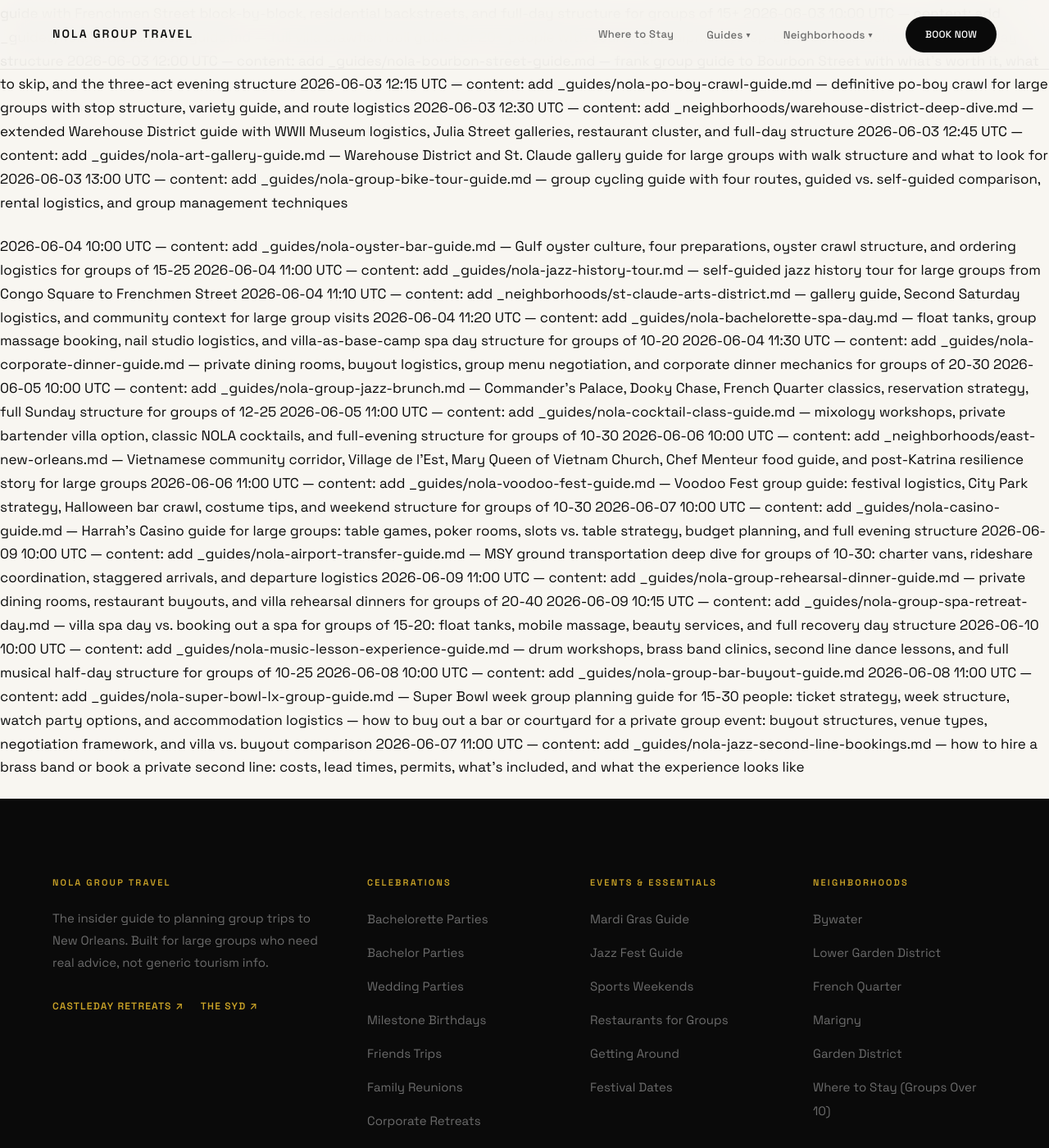
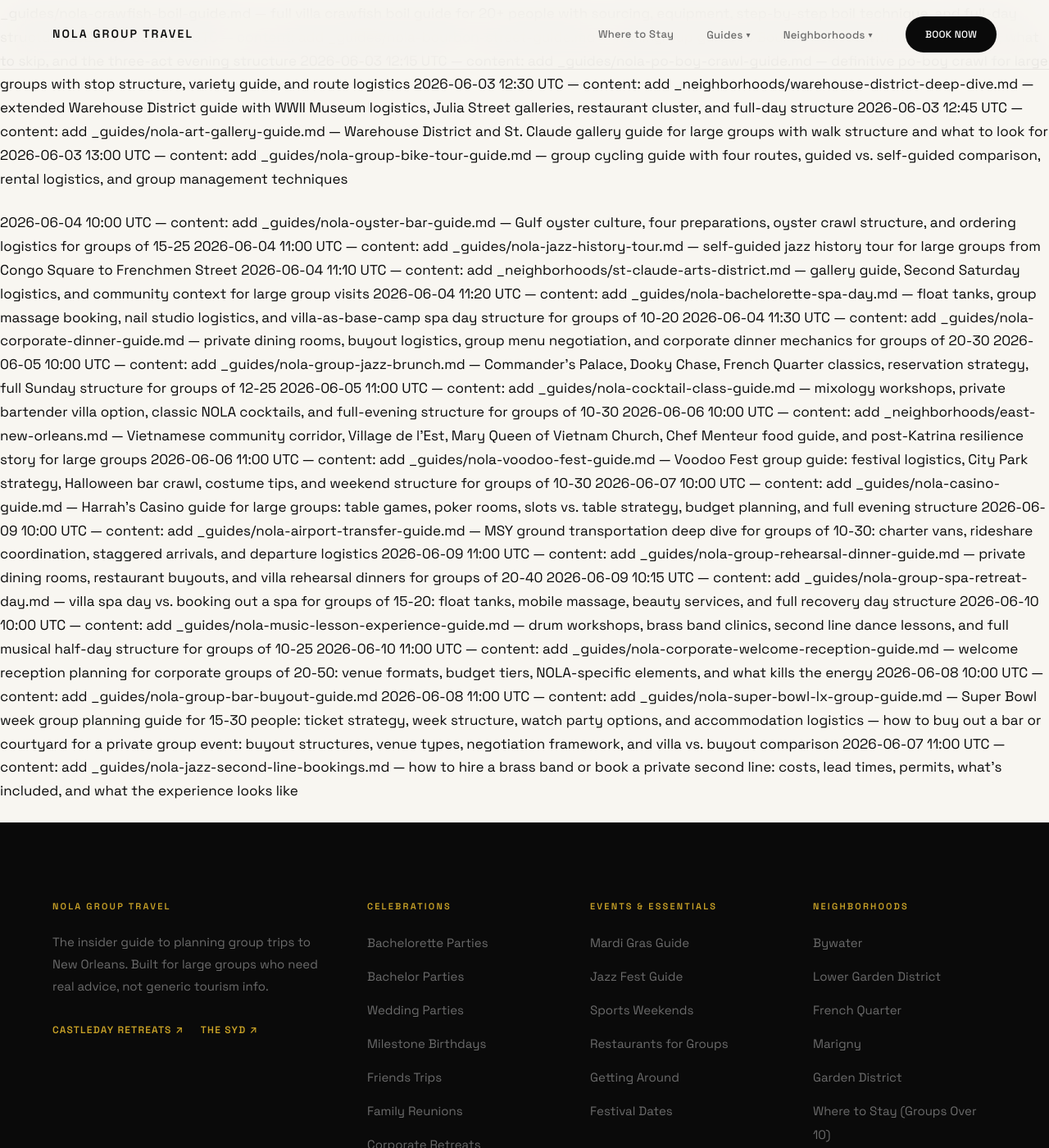
Before and after one commit to sjworth-dev/nola-group-travel, a Jekyll site: the page built from ROADMAP.md, in a window 1280 px wide and 1400 px high, scrolled down 13668 px. Shown: the whole window at 82% size. Built offline with Jekyll 4.4.1, drawn with Linux system fonts in a browser that asks for light colours; some web fonts are replaced; our own code applies the rules of GitHub Pages for plain Markdown files; part of the change alters nothing that is shown; some of the changed text lies outside the part shown.

Commit message:
content: add nola-corporate-welcome-reception-guide.md
Welcome reception planning guide for corporate groups of 20-50 in New Orleans:
four catering formats, venue type comparison, three budget tiers, NOLA-specific
elements (courtyard venues, live jazz, classic cocktail stations), and the
structural mistakes that kill reception energy. Includes villa-as-venue section
for Castleday and The Syd groups.

```diff
--- a/ROADMAP.md
+++ b/ROADMAP.md
@@ -97,7 +97,6 @@ New guides go in `_guides/<slug>.md`. New neighborhood pages go in `_neighborhoo
 
 ## Up Next
 
-- `_guides/nola-corporate-welcome-reception-guide.md` — Welcome reception planning for corporate groups of 20-50: venue options, catering formats, budget tiers, and the difference between a reception that energizes and one that doesn't
 - `_guides/nola-group-heritage-tour-guide.md` — Cultural and heritage tourism for large groups: African American history, Creole culture, jazz origins, and how to structure a meaningful half-day or full-day program that goes beyond standard attractions
 - `_guides/nola-group-nightclub-guide.md` — VIP tables, bottle service, guest lists, and private room bookings at New Orleans nightclubs for groups of 15-30: what's worth it, what to skip, and how the economics actually work
 
@@ -105,6 +104,7 @@ New guides go in `_guides/<slug>.md`. New neighborhood pages go in `_neighborhoo
 
 ## Done
 
+- 2026-06-10 — `_guides/nola-corporate-welcome-reception-guide.md`
 - 2026-06-10 — `_guides/nola-music-lesson-experience-guide.md`
 - 2026-06-09 — `_guides/nola-airport-transfer-guide.md`
 - 2026-06-09 — `_guides/nola-group-rehearsal-dinner-guide.md`
@@ -399,6 +399,7 @@ New guides go in `_guides/<slug>.md`. New neighborhood pages go in `_neighborhoo
 2026-06-09 11:00 UTC — content: add _guides/nola-group-rehearsal-dinner-guide.md — private dining rooms, restaurant buyouts, and villa rehearsal dinners for groups of 20-40
 2026-06-09 10:15 UTC — content: add _guides/nola-group-spa-retreat-day.md — villa spa day vs. booking out a spa for groups of 15-20: float tanks, mobile massage, beauty services, and full recovery day structure
 2026-06-10 10:00 UTC — content: add _guides/nola-music-lesson-experience-guide.md — drum workshops, brass band clinics, second line dance lessons, and full musical half-day structure for groups of 10-25
+2026-06-10 11:00 UTC — content: add _guides/nola-corporate-welcome-reception-guide.md — welcome reception planning for corporate groups of 20-50: venue formats, budget tiers, NOLA-specific elements, and what kills the energy
 2026-06-08 10:00 UTC — content: add _guides/nola-group-bar-buyout-guide.md
 2026-06-08 11:00 UTC — content: add _guides/nola-super-bowl-lx-group-guide.md — Super Bowl week group planning guide for 15-30 people: ticket strategy, week structure, watch party options, and accommodation logistics — how to buy out a bar or courtyard for a private group event: buyout structures, venue types, negotiation framework, and villa vs. buyout comparison
 2026-06-07 11:00 UTC — content: add _guides/nola-jazz-second-line-bookings.md — how to hire a brass band or book a private second line: costs, lead times, permits, what's included, and what the experience looks like
--- /dev/null
+++ b/_guides/nola-corporate-welcome-reception-guide.md
@@ -0,0 +1,229 @@
+---
+title: "Corporate Welcome Receptions in New Orleans: A Planning Guide for Groups of 20-50"
+description: "How to plan a corporate welcome reception in New Orleans that actually sets the right tone — venue options, catering formats, budget tiers, timing, and the common mistakes that kill the energy before the retreat even starts."
+category: "Corporate"
+card_title: "Corporate Welcome Reception Guide"
+card_description: "Venue options, catering formats, and budget tiers for welcome receptions that energize your group instead of just checking a box."
+date: 2026-06-10
+---
+
+The welcome reception is the most underestimated event in corporate travel planning. It happens on the first night, everyone is tired from travel, nobody knows each other well yet, and the organizer is usually just trying to survive logistics. The result is usually a hotel meeting room with a cash bar and lukewarm sliders, and the group disperses to their rooms by 8:30pm wondering why they flew to New Orleans.
+
+That is not what the welcome reception is for.
+
+A well-executed welcome reception sets the tone for the entire trip. It's when your group stops being a collection of individuals who flew in from different cities and starts being a group. New Orleans, if you use it correctly, does a significant portion of this work for you — the food is interesting, the cocktails have history, the music is everywhere, and the physical spaces are unlike anything your attendees have experienced at a conference hotel in Chicago.
+
+This guide covers the formats that actually work for groups of 20-50, the venues worth considering, what budget buys you at each tier, and the structural mistakes that kill welcome reception energy before the night gets going.
+
+---
+
+## Quick Checklist
+
+- [ ] Lock the welcome reception venue at least 4-6 weeks out for weekend arrivals; 3 weeks for weekdays
+- [ ] Choose your format before choosing your venue — the catering format determines the space requirements
+- [ ] Decide on open bar vs. limited bar vs. cash bar before your first venue call (this changes the budget conversation significantly)
+- [ ] Build in a 15-minute "stagger buffer" — not everyone arrives simultaneously
+- [ ] Cap the reception at 90 minutes; 2 hours maximum. Energy drops past that point
+- [ ] Brief remarks from a leader: 3-5 minutes maximum; welcome, framing, gratitude, and done
+- [ ] Include at least one NOLA-specific element — a classic cocktail, a local music act, a passed appetizer tied to Louisiana cuisine
+- [ ] Confirm the noise ordinance for outdoor venues — New Orleans has rules about amplified music in residential areas after 8pm
+- [ ] Line up the evening plan after the reception. Ending with "I guess people can go wherever?" disperses the group
+- [ ] For groups of 30+, designate a single payment contact for the venue — the worst time to figure out billing is at 9pm when the reception is ending
+
+---
+
+## What a Welcome Reception Is Actually Trying to Do
+
+Before you book anything, be clear on what the reception needs to accomplish.
+
+**Goal 1: Help people connect before the work starts.**
+
+Most corporate retreats include at least some structured work — workshops, presentations, strategy sessions. The welcome reception is the first chance for people to talk without an agenda. For groups where attendees don't work in the same office day-to-day, or where the retreat is bringing together people who've only met on Zoom, this is the hour that makes everything else easier.
+
+**Goal 2: Signal that this is not a regular work trip.**
+
+If the reception looks exactly like a conference cocktail hour — hotel room, folding tables, boxed wine — your group will treat the whole trip like a conference. If the reception is in a Creole courtyard or a private bar with a bartender making Sazeracs, the group understands that this trip is different. That shift in expectation affects how people show up for the next three days.
+
+**Goal 3: Give people something to do while they arrive.**
+
+Large groups do not arrive simultaneously. The first arrivals at a welcome reception need somewhere to be for the 30-45 minutes before the last arrivals show up. A proper reception format — circulating food, an active bar, something happening in the room — handles this naturally. Seated dinner does not.
+
+---
+
+## The Four Reception Formats
+
+Choose your format before you choose your venue. The format determines the space, the staffing, the catering setup, and the energy.
+
+### Format 1: Standing Cocktail Reception
+
+Everyone stands, moves around, eats passed appetizers, drinks. No assigned seats.
+
+**Why it works:** Forces mingling. You can't stay anchored to one person when you have a small plate in one hand and a drink in the other. The format is inherently mobile.
+
+**Why it fails:** If the appetizers are bad or the bar is slow, people stand around looking at their phones. The format requires execution.
+
+**Best for:** Groups where connection across the whole room matters more than deep conversation. Great as a first-night format because it's low-commitment — nobody has to stay for a full seated meal.
+
+**Space requirement:** Roughly 10-12 square feet per person for a comfortable cocktail reception. For 30 people, you need at least 350-400 square feet of usable floor space.
+
+### Format 2: Heavy Appetizers + Station Catering
+
+Stations around the room with carved proteins, small plates, or specialty items. People graze, return to stations, and eat a substantial amount without sitting down.
+
+**Why it works:** The best of both worlds — people eat enough to feel fed, but the standing/moving format keeps the room fluid. Works for groups where dinner isn't a separate event.
+
+**Why it fails:** Stations require space. In a too-small venue, stations become bottlenecks. The flow breaks down when 30 people are trying to reach the same station at 8pm.
+
+**Best for:** Groups where the reception replaces dinner rather than precedes it. Also strong for outdoor courtyards where stations can be spread across the space.
+
+### Format 3: Seated Cocktail Tables
+
+Round high-top tables or cocktail tables distributed around the room. Small groups cluster naturally; movement happens between tables.
+
+**Why it works:** More comfortable than pure standing, less formal than seated dinner. Gives people a place to put their drinks. Works well for longer receptions (90+ minutes).
+
+**Why it fails:** Groups can anchor to one table and never move. You may end up with the sales team at one table and the operations team at another for the entire reception.
+
+**Best for:** Groups where some people are tired from travel and need the option to rest. A good middle ground between standing cocktail and seated dinner.
+
+### Format 4: Private Bar Buyout (Seated or Standing)
+
+You take over a bar or small venue — the whole room. Open bar, your own music, your own people.
+
+**Why it works:** Complete control of the environment. The group feels the exclusivity immediately. In New Orleans, a private bar has atmosphere that a hotel event room can't replicate.
+
+**Why it fails:** Minimum spend requirements can be significant. For groups of 20-30 in a well-located French Quarter or Magazine Street bar, a minimum spend of $2,500-5,000+ is common for weekend evenings. Budget must support it.
+
+**Best for:** Groups where the atmosphere matters and the budget is there. The move when you want the group to feel like the welcome reception was worth flying for.
+
+---
+
+## Venue Options for NOLA Welcome Receptions
+
+| Venue Type | Capacity Sweet Spot | Atmosphere | Cost Range | NOLA Availability |
+|------------|-------------------|------------|-----------|-------------------|
+| Hotel meeting room | Any size | Generic; no local character | Low; usually included with room block | Every major downtown hotel |
+| Hotel courtyard/terrace | 30-75 | Better; some character | Moderate | Selected hotels; ask specifically |
+| Restaurant private room | 15-40 | Good to excellent | Moderate to premium | French Quarter, CBD, Warehouse District |
+| Restaurant buyout | 20-60 | Excellent | Premium | Multiple options citywide |
+| Courtyard bar or venue | 20-80 | Excellent; very NOLA | Moderate to premium | Highest concentration in French Quarter and Marigny |
+| Private villa | 15-30 | Exceptional; private | Flat villa rate | Castleday and The Syd (see below) |
+| Rooftop venue | 25-100 | Strong; views | Moderate to premium | CBD and Warehouse District primarily |
+
+**The honest hierarchy:**
+
+Skip the hotel meeting room unless budget forces you there. The character drop compared to any NOLA-specific venue is significant, and the group can tell the difference.
+
+The courtyard venue is the NOLA move. New Orleans has more functional outdoor courtyard event spaces per square mile than any city in the country. Flagstone floors, hanging lights, old brick, a bar tucked in the corner — this is a reception format that can't happen in most other cities. If it's not raining, this is almost always the right answer.
+
+The private villa welcome reception is underused for corporate groups. If your group is staying in a private villa, the villa itself is the welcome reception venue. You control the setup, the music, the catering, the bar. No venue minimum spend. No competing events happening next door. The catered-villa format for 20-30 people often lands at a lower cost than a venue buyout while delivering a more personal experience.
+
+---
+
+## Budget Tiers
+
+What you're actually getting at each investment level, per person, for 90 minutes of food and drink.
+
+| Tier | Per-Person Range | What It Includes | What It Doesn't Include |
+|------|-----------------|------------------|------------------------|
+| Basic | $40-60/person | Limited open bar (beer, wine, 1-2 signature cocktails), passed appetizers only, 2-3 choices | Catering stations, live music, premium spirits, venue buyout fees |
+| Standard | $75-100/person | Full open bar (spirits, beer, wine), 4-6 passed appetizers or 1-2 food stations, staffed bar | Premium venue fee, entertainment |
+| Premium | $125-175/person | Full open bar, full heavy-appetizer station catering, premium spirits program, live music or entertainment, coordinator on-site | None; this covers the full experience |
+| Villa | $60-100/person | Full open bar, catered food by a private catering company, private setting, no venue fee | Music (add on), servers (add on at hourly rate) |
+
+**The math that surprises people:** A standard welcome reception for 30 people at the $75-100 tier runs $2,250-3,000 in food and beverage plus gratuity (typically 22-25%). Add venue fees or room minimums and the total for a 30-person reception is often $3,500-5,000. This is before entertainment.
+
+Budget this correctly before you start venue shopping, or you'll get 60% through the planning process and realize the venue you want is $2,000 over what the event coordinator approved.
+
+---
+
+## The NOLA Elements Worth Including
+
+The point of holding your welcome reception in New Orleans rather than an anonymous hotel is to use the city. Here are the specific elements that are worth the add-on.
+
+**A signature NOLA cocktail station:**
+
+A dedicated station making one or two New Orleans classics — a Sazerac bar, a New Orleans Milk Punch setup, a Hurricane station with proper rum. This gives people something to talk about, works as an icebreaker ("Have you ever had a Sazerac?"), and signals that this isn't a generic cocktail hour. Cost: marginal. Impact: significant.
+
+**Live music:**
+
+New Orleans has more working musicians per capita than any city in the country. A three-piece jazz combo or a solo jazz guitarist during a welcome reception is a local choice that changes the room. Music fills the ambient silence that makes early receptions feel awkward, it gives people something to comment on, and it provides a natural background without demanding attention. A three-piece jazz act runs roughly $500-1,200 for a 90-minute set depending on the act and the day of week.
+
+**Louisiana-specific passed appetizers:**
+
+Passed appetizers anchored in Louisiana cuisine — mini po-boys, crab-stuffed mushrooms, oysters on the half shell, red beans and rice bites, crawfish etouffée cups — create immediate conversation. This is food people don't eat at home. It's tactile proof that they're somewhere specific. Every caterer in New Orleans can execute this. Ask for it explicitly.
+
+---
+
+## What Kills a Welcome Reception
+
+These are the decisions that flatten the energy before the retreat starts.
+
+**1. Too long.**
+
+90 minutes is right. Two hours is the edge. Past two hours, a standing cocktail reception starts to feel like a work obligation rather than a social event. End it on a high note and transition somewhere — dinner, a bar, the villa pool — rather than letting it dissipate.
+
+**2. No plan for what happens after.**
+
+"The reception ends at 8pm and then people can do whatever" is a guaranteed group fragmentation. Half the group goes to their rooms. The other half can't decide where to go and ends up at the hotel bar. End the reception with a concrete invitation: "After the reception, we're all going to [restaurant / bar / Frenchmen Street / back to the villa]." Attendance is optional but the invitation is clear.
+
+**3. Brief remarks that run 15 minutes.**
+
+Leadership remarks at a welcome reception should be 3-5 minutes. Welcome, set the tone for the trip, express genuine appreciation for everyone being there, done. A 15-minute speech turns a reception into a presentation. Save the longer remarks for the working session the next morning.
+
+**4. Venue too small for the format.**
+
+A standing cocktail reception for 30 people in a 300-square-foot room is not a reception — it's a crowd. People stop moving, the bar becomes a bottleneck, and the energy goes flat immediately. Know your headcount, know your space requirements, verify the square footage before you book.
+
+**5. Cash bar.**
+
+A corporate welcome reception with a cash bar signals to the attendees that the company isn't invested in the event. Open bar — even a limited one — is the professional standard for a corporate welcome reception. If budget is a constraint, limit the bar selection (beer, wine, two signature cocktails) rather than making people pay.
+
+---
+
+## Pro Tips
+
+1. **The stagger buffer is non-negotiable.** Flights from different cities don't land simultaneously. Build a 30-minute gap between "doors open" and any programmed activity (remarks, toasts, anything that requires everyone present). The first arrivals need something to do for that half hour. That's what the bar is for.
+
+2. **Hire a local event coordinator for groups of 30+.** Not a full production company — a day-of coordinator who handles the venue contact, the catering setup, and the vendor logistics. This person is the difference between the bartender who runs out of ice at 7:30pm and the bartender who noticed the ice was low at 7pm and called for more. Cost: $300-600 typically. Worth every dollar.
+
+3. **The courtyard venue is New Orleans' comparative advantage.** Most cities don't have a functional supply of beautiful outdoor courtyard event spaces in walkable neighborhoods. New Orleans does. A reception in a French Quarter courtyard in good weather is a genuinely different experience than a hotel ballroom. Weather check before committing is required; have an indoor backup plan.
+
+4. **Separate the reception bar from the regular bar service.** If you're in a buyout venue, designate one specific bar as "your" bar with your bartender and your open bar package. This gives your group a clear home base and prevents the logistics of tracking who's buying what.
+
+5. **Live music timing matters.** If you have a jazz trio, have them start 10-15 minutes before the reception officially opens. The music when people walk in is more important than the music once the room is full. It sets the immediate tone.
+
+6. **Name tags work better than you think.** For groups where everyone doesn't already know each other, name tags with name and role (or city) create conversation starter infrastructure. Nobody admits they want them; everyone uses them. Format them as luggage tags or small cards with a little New Orleans design — it's functional and not clinical.
+
+7. **Build the after-plan into the invitation.** When you send the welcome reception details, include: "After the reception at 8:30pm, the group will move to [location]." This manages expectations, prevents dispersal, and gives late arrivals a second chance to connect with the group.
+
+---
+
+## Large Groups (20-50): Venue and Logistics
+
+The scale of your group determines which venue formats are even viable.
+
+**Groups of 20-25:** The most flexible size for welcome receptions. You have access to private restaurant dining rooms, small courtyard buyouts, and villa catered receptions. This group size fits comfortably in formats that don't require large event infrastructure.
+
+**Groups of 30-40:** The villa format becomes optimal at this size for groups staying together. For off-property receptions, you're looking at courtyard venues, restaurant buyouts, and hotel terraces. Standing cocktail format is required at this size — seated dinner for 35 in a private reception setting is expensive and logistically complex.
+
+**Groups of 40-50:** You're into event venue territory at this size. Hotel ballrooms with proper event staffing, restaurant buyouts with full event coordination, or large outdoor courtyards. This size requires dedicated event coordination — the informal approach fails at 45 people in a way it doesn't at 25.
+
+---
+
+## Staying as a Group: Where the Reception Can Be the Villa
+
+For corporate groups staying in a private villa, the welcome reception doesn't require a venue at all.
+
+**[Castleday Retreats](https://castledayretreats.com)** — Three private villas in the Bywater (The Herald, The Cocodrie, The Florentine), each sleeping up to 30 guests. The Herald has the largest common areas, making it the right choice when the villa itself is the reception venue. A catering company can set up stations in the kitchen and common areas; the private pool and outdoor space handle the overflow. No venue minimum spend. No competing events happening in adjacent rooms. The entire reception experience is self-contained — the group arrives, the group drinks and eats and connects, and the group doesn't have to go anywhere. The Bywater location is also walkable to Bacchanal Wine for an informal post-reception stop, or a short Uber to Frenchmen Street for live music.
+
+**[The Syd](https://thesyd.com)** — Multiple villas in the Lower Garden District, up to 22 guests per villa, with a shared heated pool, hot tub, sauna, and outdoor kitchen. The outdoor kitchen and pool area at The Syd are built for exactly this kind of catered reception — a private bartender at the outdoor kitchen, passed appetizers circulating around the pool, a jazz guitarist in the corner. For groups of 20-25, this is as good as it gets for a first-night welcome reception. The Lower Garden District location puts you one block from the St. Charles Streetcar and a short Uber from the French Quarter and CBD private dining options for any evening activities after the reception.
+
+Both properties eliminate the biggest hidden costs of offsite welcome receptions — the venue buyout minimum, the bartender service fees, the transportation to and from the venue. The group is already home.
+
+---
+
+## Plan Your Welcome Reception
+
+- [Castleday Retreats](https://castledayretreats.com) — Bywater villas, up to 30 guests each, large common areas and private pools ideal for villa-based welcome receptions, complete privacy
+- [The Syd](https://thesyd.com) — Lower Garden District villas, up to 22 guests, outdoor kitchen and shared pool purpose-built for catered group gatherings, one block from St. Charles Streetcar
```
